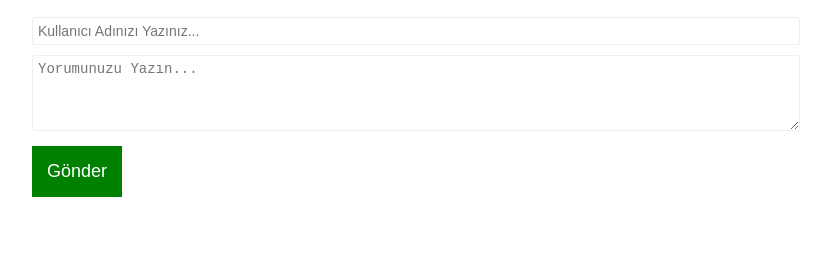
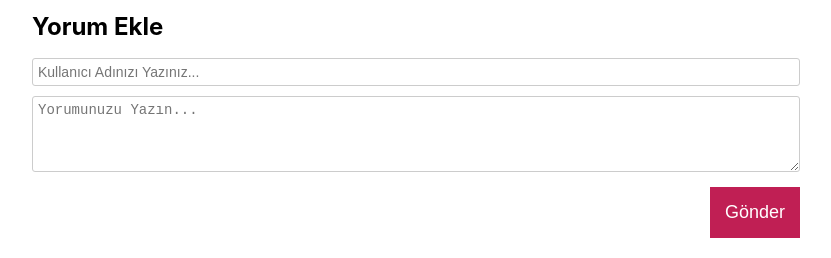
Before and after one commit to cisel/yemekcom, a website: page app/index.html in a window 1280 px wide. Shown: the part 2345-2603 px from the top of the page, without its empty margins (224-1055 px from the left). Before the commit the page ends 2562 px from the top, so only its background shows below. Drawn offline with Linux system fonts and the light colour scheme.

Commit message:
css fixes and comments

```diff
--- a/app/index.html
+++ b/app/index.html
@@ -11,13 +11,15 @@
       <img src="#" class="image" id="image" alt="">
       <h2 id="title"></h2>
       <p id="content"></p>
-      <h2>Yorumlar</h2>
       <div class="comment-section">
+        <h2>Yorumlar</h2>
         <div id="comments"></div>
+        <h2>Yorum Ekle</h2>
         <form class="comment-form">
           <input type="text" name="user-name" class="input" id="username" placeholder="Kullanıcı Adınızı Yazınız...">
           <textarea name="comment" rows="4" id="comment" placeholder="Yorumunuzu Yazın..." class="input"></textarea>
-          <button class="button success-button" onclick="addComment(event)">Gönder</button>
+          <button class="button success-button pull-right" onclick="addComment(event)">Gönder</button>
+          <div class="clearfix"></div>
         </form>
       </div>
     </div>
--- a/app/index.js
+++ b/app/index.js
@@ -1,11 +1,14 @@
 var xhr = new XMLHttpRequest();
 var comments = 'There are not any comments yet!';
 
+// Converts data.json's date to human readable string
 function parseDate(date) {
   var d = new Date(parseInt(date.replace(/\/Date\(/g, '').replace(')/', ''), 10));
   return d.getDate() + '/' + (d.getMonth() + 1) + '/' + (1900 + d.getYear()) + ' ' + d.getHours() + ':' + d.getMinutes();
 }
 
+// Takes comments string and a new comment object,
+// Returns html of comments
 function createComment(comments, c) {
   comments += '<div class="comment" id="' + c.Id + '">';
   comments += '<span class="user-name">' + c.User.DisplayName + '</span>';
@@ -16,6 +19,7 @@ function createComment(comments, c) {
   return comments;
 }
 
+// Adds the comment entered by user to html
 function addComment(e) {
   e.preventDefault();
   var now = Date.now();
@@ -36,12 +40,21 @@ function addComment(e) {
   document.getElementById('comment').value = '';
 }
 
+// Read the data from data.json
+xhr.open('GET', './data/data.json', true);
+
 xhr.onreadystatechange = function() {
+
+  // If we successfully get the data
   if (this.readyState == 4 && this.status == 200) {
+
+    // Insert data to the relevant places in html
     var res = JSON.parse(xhr.responseText);
     document.getElementById('image').src = res.Image
     document.getElementById('title').innerHTML = res.Title;
     document.getElementById('content').innerHTML = res.Content;
+
+    // if there are comments, update the comments string
     if (res.Comments.length) {
       comments = '';
       for (var i = 0; i < res.Comments.length; i += 1) {
@@ -49,8 +62,8 @@ xhr.onreadystatechange = function() {
         comments = createComment(comments, c);
       }
     }
-    document.getElementById('comments').innerHTML = comments;
   }
+  document.getElementById('comments').innerHTML = comments;
 };
-xhr.open('GET', './data/data.json', true);
+
 xhr.send();
--- a/app/scss/index.scss
+++ b/app/scss/index.scss
@@ -1,4 +1,6 @@
 $cb: #f7f7f7;
+$btn: #c01f54;
+$w: #ffffff;
 
 html, body {
   -webkit-font-smoothing: antialiased;
@@ -29,11 +31,20 @@ html, body {
   width: 100%;
 }
 
+.clearfix:after {
+  visibility: hidden;
+  display: block;
+  font-size: 0;
+  content: " ";
+  clear: both;
+  height: 0;
+}
+
 .input {
   background: #fff;
   width: 100%;
   padding: 5px;
-  border: 1px solid #eee;
+  border: 1px solid #ccc;
   border-radius: 3px;
   font-size: 14px;
   margin-bottom: 10px;
@@ -46,9 +57,13 @@ html, body {
   font-size: 18px;
 }
 
+.pull-right {
+  float: right;
+}
+
 .success-button {
-  background-color: green;
-  color: white;
+  background-color: $btn;
+  color: $w;
 }
 
 .comment-section {
```
Also changed, not shown: app/css/index.css.
